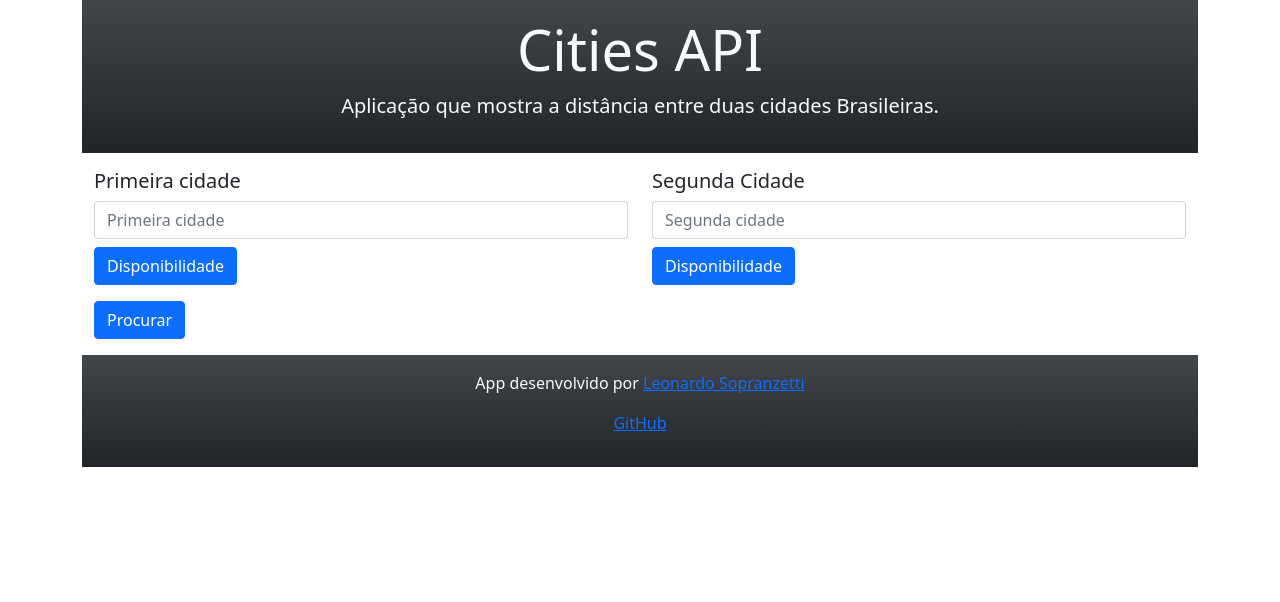
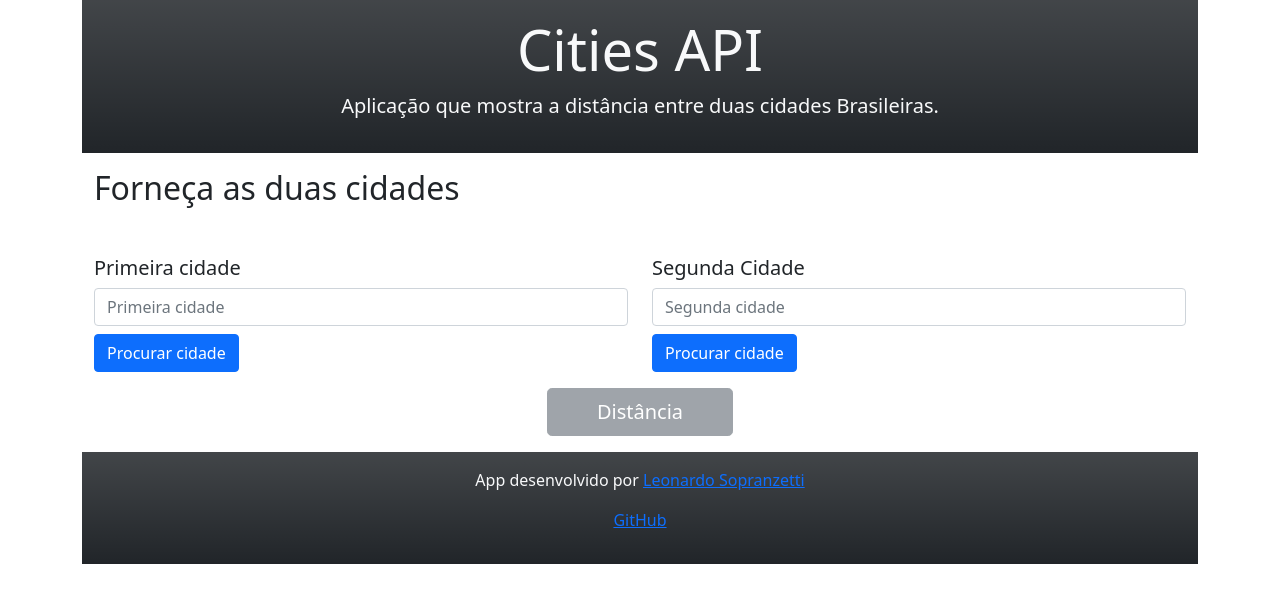
Before and after one commit to LeoSopranzetti/cities-front, a Vue app: page / in a window 1280 px wide. Shown: the top 602 px of the page. Built offline with nearby package versions, Linux system fonts and the light colour scheme.

Commit message:
melhorias na interface

```diff
--- a/src/view/Home.vue
+++ b/src/view/Home.vue
@@ -2,24 +2,31 @@
     <div>
 
         <div class="container">
+            <h2 class = "mb-5">Forneça as duas cidades</h2>
          <form>
             <div class="row mb-3 mt-3">
                     <div class="form-group col">
                         <label for="exampleInputEmail1"><h5>Primeira cidade</h5> </label>
                         <input  class="form-control mb-2" id="exampleInputEmail1" aria-describedby="emailHelp" placeholder="Primeira cidade" v-model="cidadeNome">
+                        <p v-if="show1 === 'ok'" class="text-danger">Cidade inválida, digite novamente!</p>
                         <City v-model="city" :city="city" class="mb-3"/>
 
-                        <button @click.prevent="check1()" type="submit" class="btn btn-primary ">Disponibilidade</button>
+                        <button v-if="disponibilidade()" @click.prevent="check1()" type="submit" class="btn btn-primary ">Procurar cidade</button>
                     </div>
                     <div class="form-group col">
                         <label for="exampleInputPassword1"><h5>Segunda Cidade</h5></label>
                         <input  class="form-control mb-2" id="exampleInputPassword1" placeholder="Segunda cidade" v-model="cidade2Nome">
+                        <p v-if="show2 === 'ok'" class="text-danger">Cidade inválida, digite novamente!</p>
                         <City2 v-model="city2" :city2="city2" class="mb-3"/>
-                        <button @click.prevent="check2()" type="submit" class="btn btn-primary ">Disponibilidade</button>
+                        <button v-if="disponibilidade2()" @click.prevent="check2()" type="submit" class="btn btn-primary ">Procurar cidade</button>
                     </div>
 
             </div>
-            <button type="submit" class="btn btn-primary col-1 ">Procurar</button>
+            <div class="row justify-content-center">
+                <button v-if="mostrar()" type="submit" class="btn btn-success col-2 btn-lg ">Distância</button>
+                <button v-else type="submit" class="btn btn-secondary col-2 btn-lg " disabled>Distância</button>
+            </div>
+
 
             </form>
         </div>
@@ -28,8 +35,10 @@
 </template>
 
 <script>
+
 import City from '@/components/City'
 import City2 from '@/components/City2'
+
     export default {
         name: 'home',
 
@@ -56,7 +65,9 @@ import City2 from '@/components/City2'
             location:''
         },
         cidadeNome: '',
-        cidade2Nome: ''
+        cidade2Nome: '',
+        show1: '',
+        show2 : ''
     }
     },
 
@@ -67,8 +78,11 @@ import City2 from '@/components/City2'
             .then(resposta => {
                 this.city = resposta.data
                 console.log(resposta.data)
+                this.show1 = ''
                 })
-            .catch(erro => console.log(erro))
+            .catch(erro => {
+                console.log(erro)
+                this.show1 = 'ok'})
         },
         check2() {
         this.$http
@@ -76,8 +90,35 @@ import City2 from '@/components/City2'
             .then(resposta => {
                 this.city2 = resposta.data
                 console.log(resposta)
+                this.show2 = ''
                 })
-            .catch(erro => console.log(erro))
+            .catch(erro => {
+                console.log(erro)
+                this.show2 = 'ok'})
+        },
+
+        disponibilidade(){
+            if(this.city.name === ''){
+                return true
+                 } else {
+                     return false
+                 }
+        },
+
+        disponibilidade2(){
+            if(this.city2.name === ''){
+                return true
+                 } else {
+                     return false
+                 }
+        },
+
+        mostrar(){
+            if (this.city.name !== '' & this.city2.name !== ''){
+                return true
+            } else {
+                return false
+            }
         }
   }
     }
```
